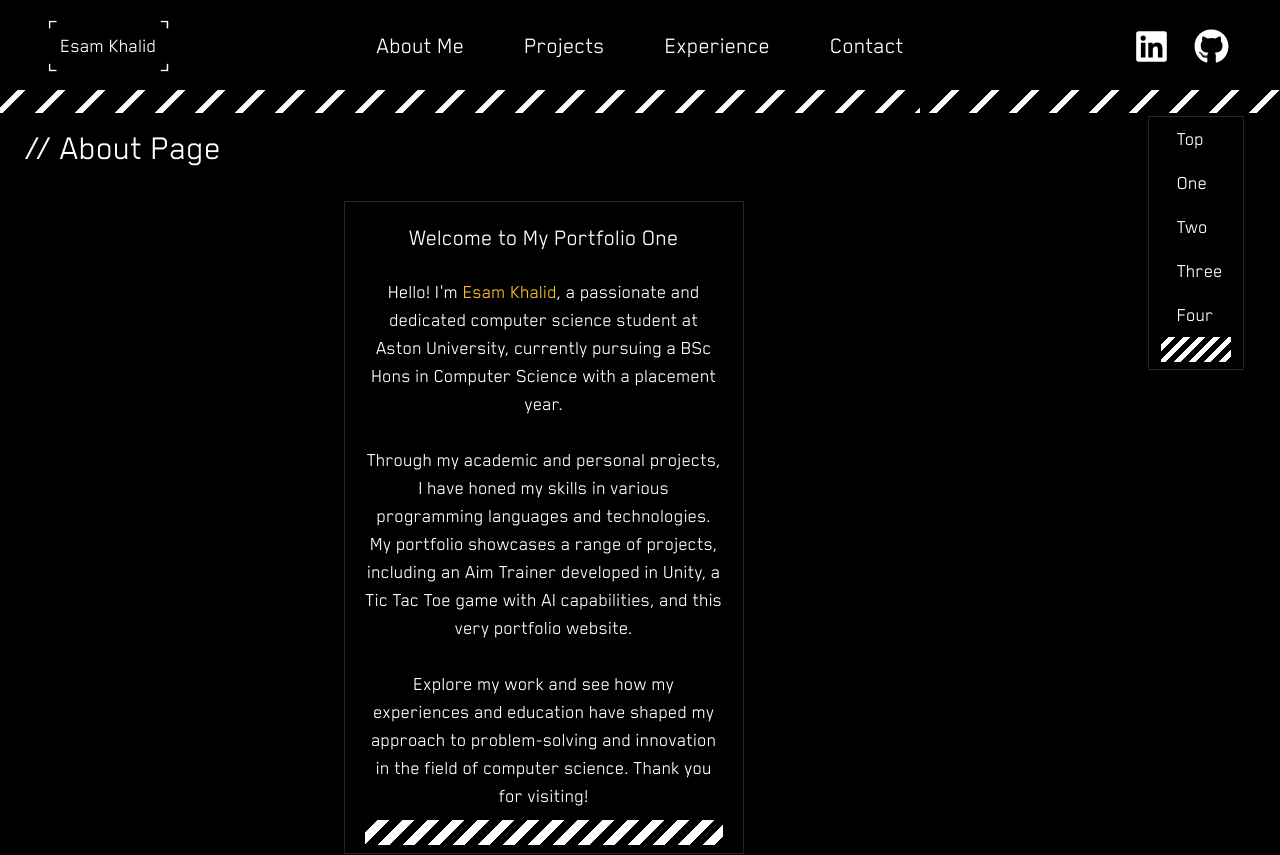
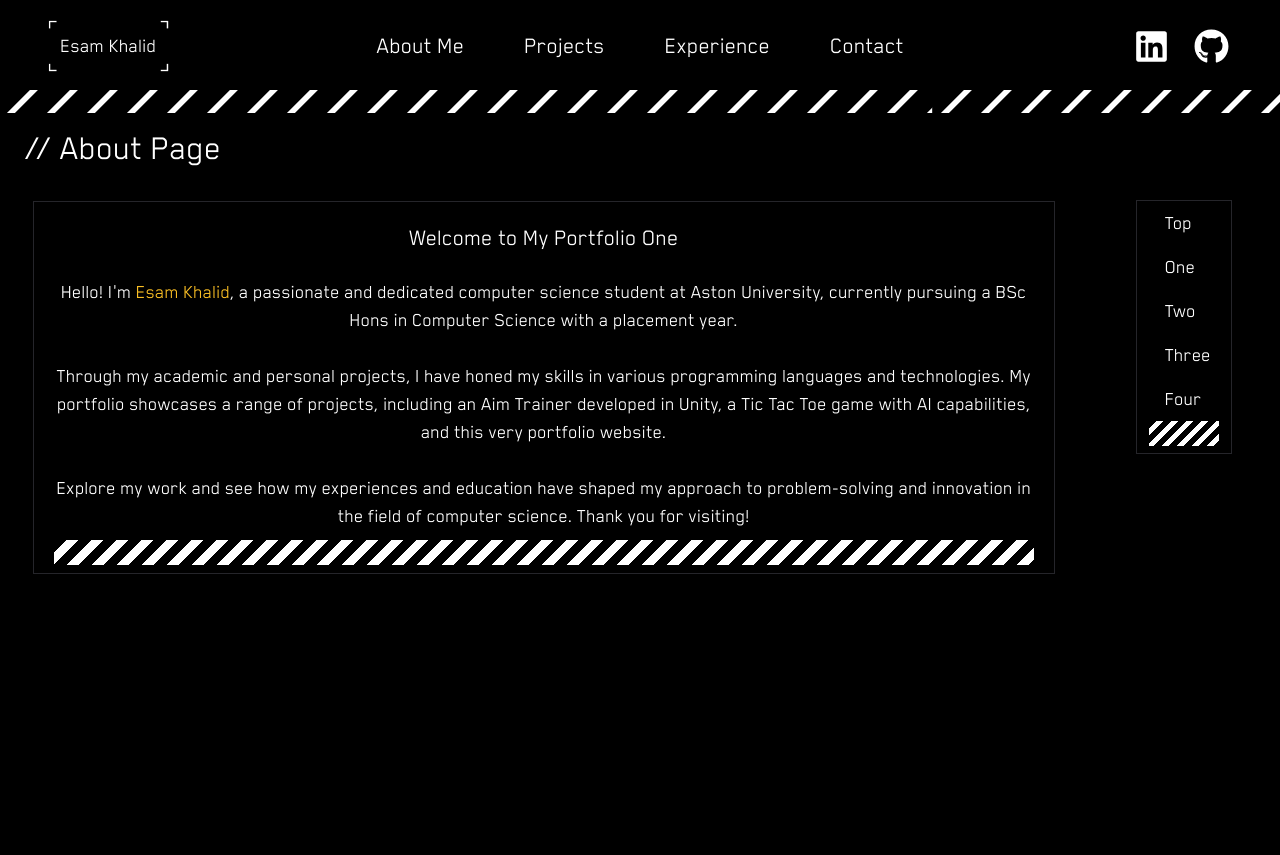
Before and after one commit to EsamKhalid/portfolio-website-v2, a Next.js app: page /AboutPage in a window 1280 px wide. Shown: the top 855 px of the page. Built offline with nearby package versions, Linux system fonts and the light colour scheme.

Commit message:
changed about nav positioning

```diff
--- a/app/AboutPage/page.tsx
+++ b/app/AboutPage/page.tsx
@@ -118,7 +118,11 @@ export default function page() {
             </p>
           </SectionBorderLines>
         </div>
-        <div className="flex justify-center fixed sm:right-0 sm:top-0 sm:mt-24  md:top-5 md:right-9">
+        <div
+          className="w-[15%] fixed  h-full sm:right-0 sm:top-[100px]
+        md:top-[200px] md:right-0"
+        >
+          <div className="flex justify-center ">
             <SectionNavigation
               Value0={"Top"}
               Value1={"One"}
@@ -128,6 +132,7 @@ export default function page() {
             />
           </div>
         </div>
+      </div>
     </>
   );
 }
--- a/components/Sections/SectionBorderLines.tsx
+++ b/components/Sections/SectionBorderLines.tsx
@@ -18,7 +18,7 @@ export default function SectionBorderLines({
         <div className="justify-center inline-block p-2">
           <div
             className={
-              "border w-[50vh] border-cybpnk-brdr p-[20px] pb-[7.5px]  text-wrap " +
+              "border w-full border-cybpnk-brdr p-[20px] pb-[7.5px]  text-wrap " +
               className
             }
           >
```
Lines whose indentation alone changed are shown as unchanged.
